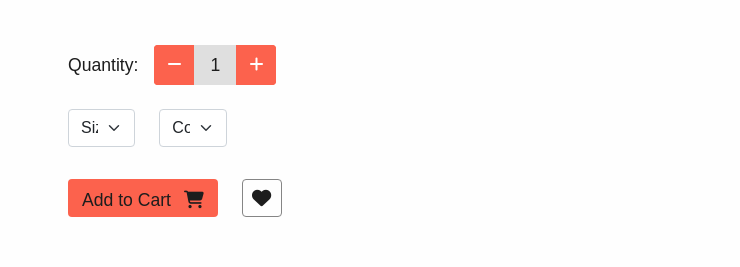
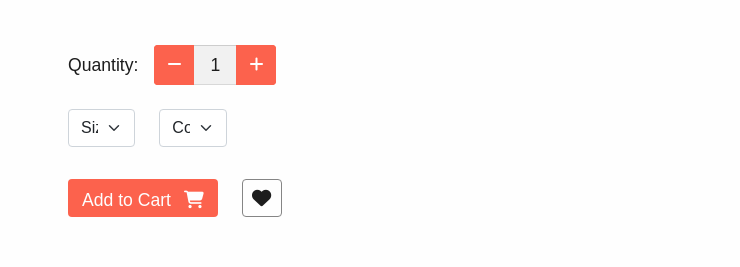
Before and after one commit to gokarna123-goku/simple-e-com-app, a plain HTML site: page detail.html in a window 1280 px wide. Shown: the part 401-668 px from the top of the page, 540-1280 px from the left. Drawn offline with nearby package versions, Linux system fonts and the light colour scheme.

Commit message:
changes the things

```diff
--- a/style.css
+++ b/style.css
@@ -577,7 +577,9 @@ footer .footer_title{
     color: var(--primary_color);
     font-weight: 500;
     letter-spacing: 0.01rem;
-    background: rgba(0, 0, 0, 0.12);
+    background: rgba(0, 0, 0, 0.05);
+    border-top: 1px solid rgba(0, 0, 0, 0.15);
+    border-bottom: 1px solid rgba(0, 0, 0, 0.1);
     display: flex;
     align-items: center;
     justify-content: center;
@@ -592,7 +594,7 @@ footer .footer_title{
     border: 2px solid var(--secondary_color);
     font-size: 1.1rem;
     font-weight: 500;
-    color: var(--primary_color);
+    color: var(--bg_color);
 }
 
 .cart_save_section .btn_save{
```
